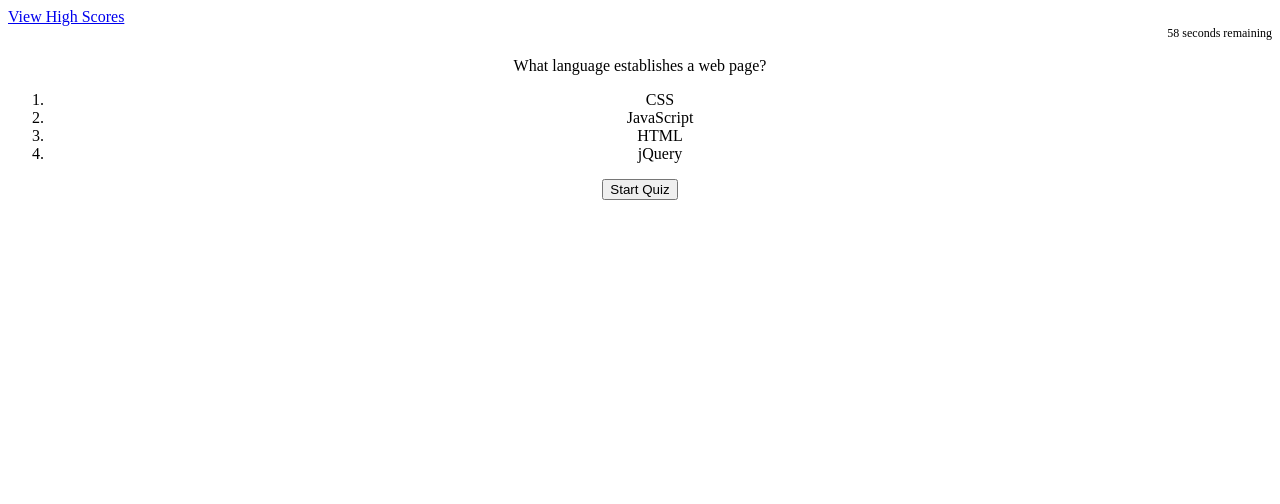
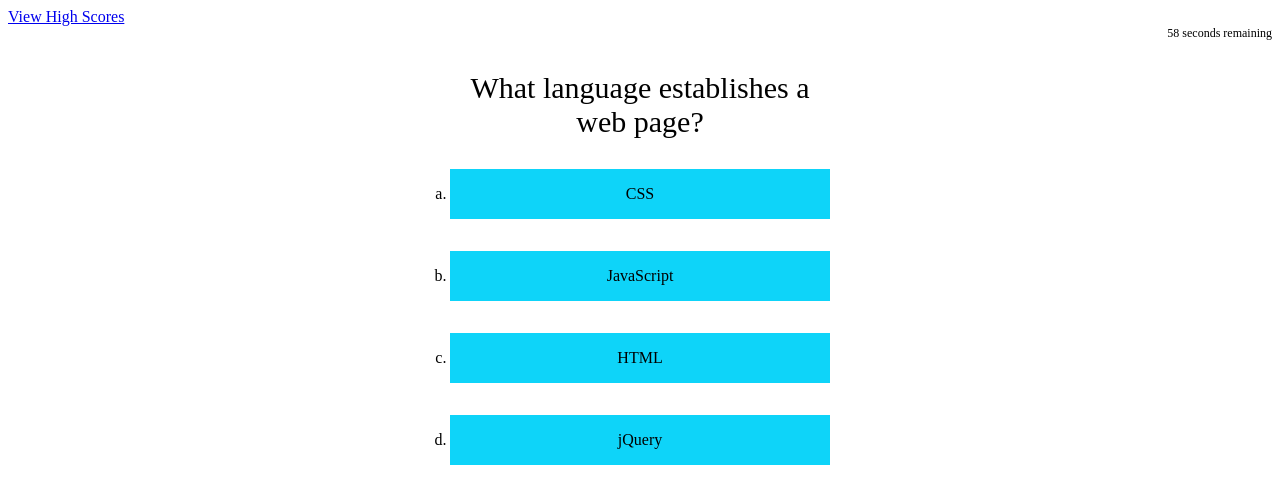
Before and after one commit to ncmarsh/4_code_quiz, a plain HTML site: page index.html in a window 1280 px wide. Both pictures are taken after a click on the button "Start Quiz". Drawn offline with Linux system fonts and the light colour scheme.

Commit message:
added welcome text to html, an empty string to event handler to queue in first question and some styling

```diff
--- a/index.html
+++ b/index.html
@@ -14,14 +14,21 @@
         <!-- Timer to start when start button is hit -->
         <div id="timer"></div>
     </header>
+
     <!-- Initial welcome screen explaining the rules of the quiz  -->
-
-    <!-- Questions to answer -->
+    <!-- Followed by Questions to answer -->
     <main>
-        <div id="quizSpace"></div>
-
-        <!-- Start button to begin quiz -->
-        <button id="start">Start Quiz</button>
+        <div id="quizSpace">
+            <h2>Welcome to my Coding Quiz!</h2>
+            <p id="welcome">
+                You have 60 seconds to complete the quiz.
+                Incorrect answers take away 5 seconds of your time.
+                Record your score at the end.
+                Highest amount of time remaining wins!
+            </p>
+            <!-- Start button to begin quiz -->
+            <button id="start">Start Quiz</button>
+        </div>
     </main>
 
     <!-- When the game is over, the player can save their initials and their score -- into the high scores chart -->
--- a/script.js
+++ b/script.js
@@ -1,5 +1,5 @@
 var timerEl = document.querySelector("#timer");
-var questionEl = document.querySelector("#quizSpace");
+var quizSpaceEl = document.querySelector("#quizSpace");
 var startEl = document.querySelector("#start");
 
 // Questions and answers array
@@ -36,10 +36,13 @@ var quizArr = [
 
 ];
 
+// Timer established
+var secondsLeft = 0;
+timerEl.textContent = secondsLeft + " seconds remaining";
+
 // Timer countdown function
-var secondsLeft = 60;
-
 function setTime() {
+    var secondsLeft = 60;
     var timerInterval = setInterval(function() {
         secondsLeft--;
         timerEl.textContent = secondsLeft + " seconds remaining";
@@ -54,29 +57,30 @@ function setTime() {
 // Display first question
 function displayQuestion (question) {
     console.log(question);
+
     // Paragraph element for question display
     var quizPL = document.createElement("p");
 
-    // Ordered list for choice display
-    var choiceList = document.createElement("ol");
+    // Unordered list element for choice display
+    var choiceList = document.createElement("ul");
     var choiceAEl = document.createElement("li");
     var choiceBEl = document.createElement("li");
     var choiceCEl = document.createElement("li");
     var choiceDEl = document.createElement("li");
 
-    // Attached question text to quiz P element
+    // Add questionTitle text to quizPL p element
     quizPL.textContent=question.questionTitle;
 
-    // Attach choice text to list item element
+    // Add multipleChoice text to list item elements
     choiceAEl.textContent=question.multipleChoice[0];
     choiceBEl.textContent=question.multipleChoice[1];
     choiceCEl.textContent=question.multipleChoice[2];
     choiceDEl.textContent=question.multipleChoice[3];
 
-    // Append quiz P element to <div id="questions">
-    questionEl.appendChild(quizPL);
+    // Append quizPL p element to <div id="questions">
+    quizSpaceEl.appendChild(quizPL);
 
-    // Append answer list element to quiz P element
+    // Append multipleChoice list items element to quizPL p element
     quizPL.appendChild(choiceList);
     choiceList.appendChild(choiceAEl);
     choiceList.appendChild(choiceBEl);
@@ -86,8 +90,9 @@ function displayQuestion (question) {
 
 // When start button is clicked, timer countdown starts
 startEl.addEventListener("click", function() {
+    setTime();
+    quizSpaceEl.textContent = "";
     displayQuestion(quizArr[0]);
-    setTime();
 })
 
 // When answer is clicked, next question will be displayed
--- a/style.css
+++ b/style.css
@@ -7,4 +7,29 @@
 /* Container with questions and start button */
 main {
     text-align: center;
+    margin: auto;
+    width: 30%;
 }
+
+/* Instruction text size */
+#welcome {
+    font-size: 16px;
+}
+
+/* questionTitle element */
+p {
+    font-size: 30px;
+}
+
+/* multipleChoice list items */
+ul {
+    padding-inline-start: 0px;
+}
+
+li {
+    background-color: #0ED4F9;
+    padding: 1rem;
+    margin-bottom: 2rem;
+    list-style-type: lower-alpha;
+    font-size: 16px;
+}
```
